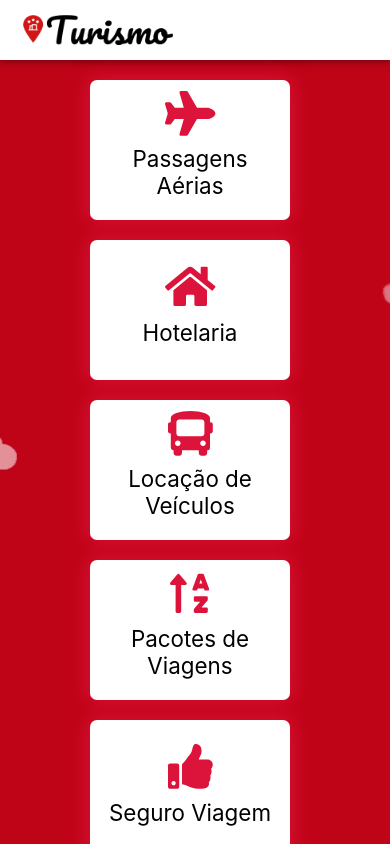
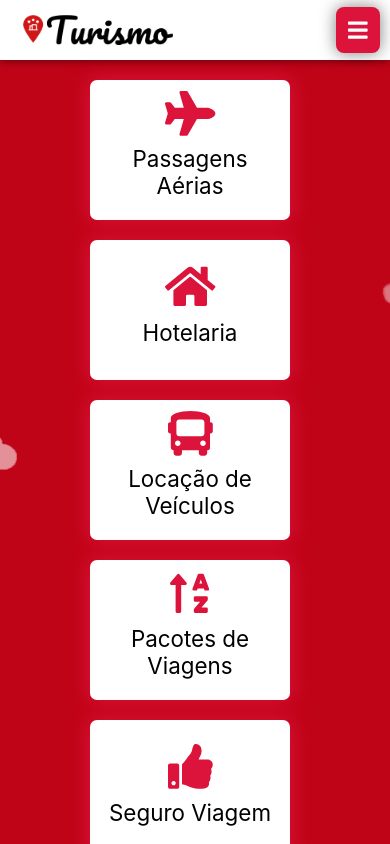
Before and after one commit to roberto-ng/site-de-turismo, a Next.js app: page / in a window 390 px wide. Shown: the top 844 px of the page. Built offline with nearby package versions, Linux system fonts and the light colour scheme.

Commit message:
menu mobile

```diff
--- a/components/Layout.tsx
+++ b/components/Layout.tsx
@@ -1,7 +1,9 @@
 import type { NextPage } from 'next';
 import Head from 'next/head';
 import Image from 'next/image';
-import { ReactNode } from 'react';
+import { ReactNode, useState } from 'react';
+import { FontAwesomeIcon } from '@fortawesome/react-fontawesome'
+import { faBars } from '@fortawesome/free-solid-svg-icons'
 import styles from '../styles/Layout.module.css';
 
 type Props = {
@@ -50,6 +52,8 @@ function MenuDesktop() {
 }
 
 function MenuMobile() {
+    let [menuAberto, setMenuAberto] = useState(false);
+
     return (
         <div id={styles.barraMobile}>
             <div id={styles.logo}>
@@ -58,6 +62,18 @@ function MenuMobile() {
                     width="150px"
                     height="30px"
                 />
+            </div>
+
+            <div
+                id={styles.menuMobile}
+                className={`${menuAberto ? 'aberto' : ''}`}
+            >
+                <button onClick={() => setMenuAberto(!menuAberto)}>
+                    <FontAwesomeIcon
+                        icon={faBars}
+                        style={{ fontSize: '1.4em', height: '1em' }}
+                    />
+                </button>
             </div>
         </div>
     );
--- a/styles/Layout.module.css
+++ b/styles/Layout.module.css
@@ -82,6 +82,7 @@
 
 #barraMobile {
   display: none;
+  justify-content: space-between;
   background-color: white;
   box-shadow: 0px 1px 8px 0px rgba(0,0,0,0.5);
   position: fixed;
@@ -99,13 +100,34 @@
   margin: 5px;
 }
 
+#menuMobile {
+  display: flex;
+  align-items: center;
+  justify-content: center;
+}
+
+#menuMobile button {
+  display: flex;
+  align-items: center;
+  justify-content: center;
+  background: crimson;
+  color: white;
+  border: none;
+  border-radius: 8px;
+  padding: 12px;
+  font-size: 16px;
+  cursor: pointer;
+  box-shadow: 0px 0px 16px 0px rgba(0,0,0,0.5);
+  margin-right: 10px;
+}
+
 @media screen and (max-width: 1180px) {
   #barraMenu, #barra {
     display: none;
   }
 
   #barraMobile {
-    display: inline-block;
+    display: flex;
   }
 
   #conteudo {
```
